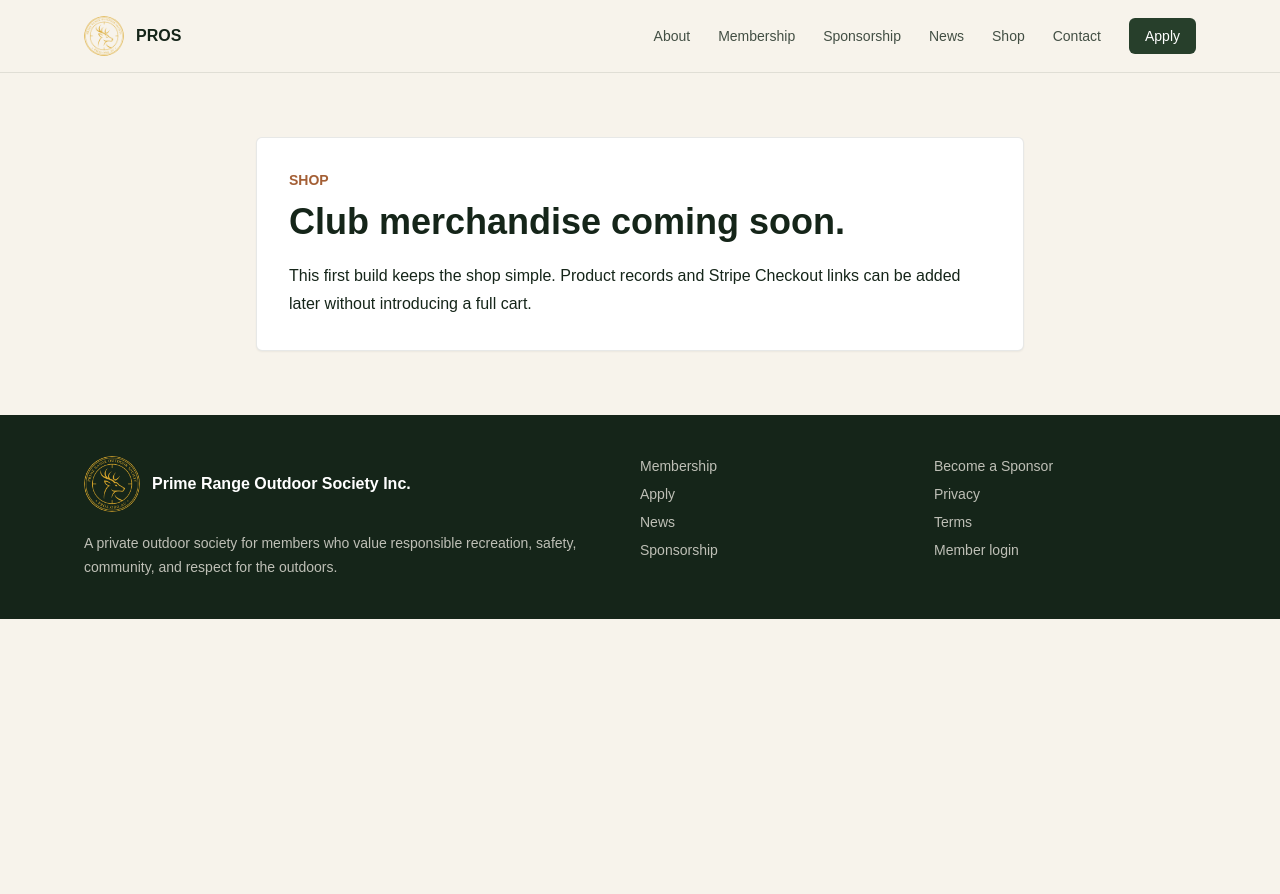
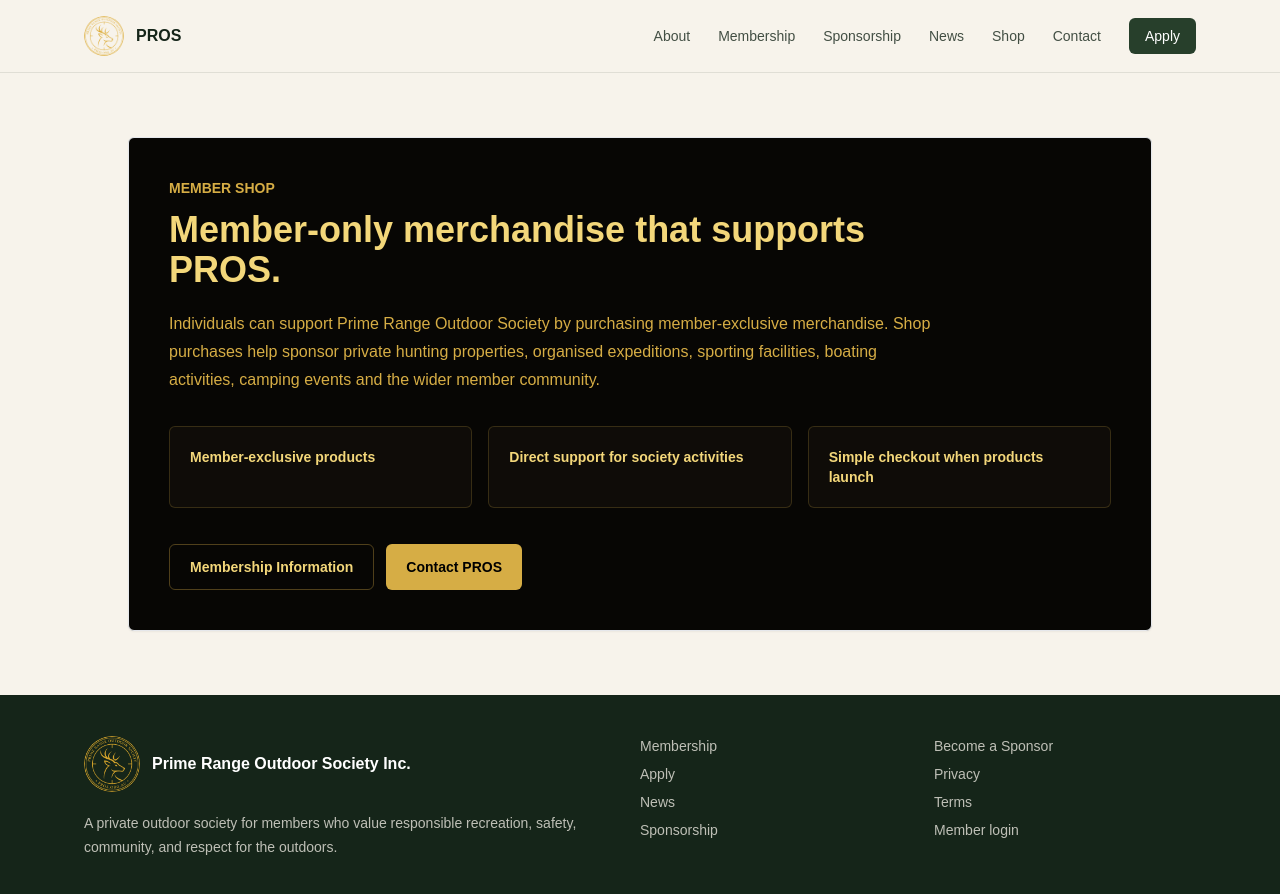
Before and after one commit to maxstillwell/pros, a Next.js app: page /shop in a window 1280 px wide. Shown: the top 894 px of the page. Before the commit the page ends 800 px from the top, so only its background shows below. Built offline with nearby package versions, Linux system fonts and the light colour scheme.

Commit message:
feat: refine black gold society messaging

```diff
--- a/app/page.tsx
+++ b/app/page.tsx
@@ -2,9 +2,18 @@ import Image from "next/image";
 import Link from "next/link";
 import { SiteShell } from "@/components/layout/site-shell";
 import { SponsorLogoMarquee } from "@/components/sponsors/sponsor-logo-marquee";
-import { LinkButton } from "@/components/ui/link-button";
 import { membershipSteps } from "@/lib/site-content";
 import { getSponsors } from "@/lib/sponsors";
+
+const societyFocus = [
+  "Private Hunting Properties",
+  "Organised Hunting Expeditions",
+  "Long Range Sporting Facilities",
+  "Private Boating Activities",
+  "Heritage Rural Experiences",
+  "Camping & Outdoor Events",
+  "Member Community",
+];
 
 export default async function HomePage() {
   const featuredSponsors = await getSponsors({ featuredOnly: true });
@@ -12,7 +21,7 @@ export default async function HomePage() {
   return (
     <SiteShell>
       <main>
-        <section className="relative flex min-h-[72svh] items-center overflow-hidden bg-forest-900 text-white">
+        <section className="relative flex min-h-[74svh] items-center overflow-hidden bg-[#070604] text-[#d6ad45]">
           <Image
             src="/images/pros-hero.png"
             alt="Open bushland and distant range at golden hour"
@@ -20,25 +29,44 @@ export default async function HomePage() {
             priority
             unoptimized
             sizes="100vw"
-            className="object-cover"
+            className="object-cover opacity-40"
           />
-          <div className="absolute inset-0 bg-forest-900/55" />
+          <div className="absolute inset-0 bg-gradient-to-r from-black via-black/88 to-black/52" />
           <div className="relative mx-auto w-full max-w-6xl px-5 py-20">
-            <p className="text-sm font-semibold uppercase text-stone/85">
-              Private outdoor society
+            <p className="text-sm font-semibold uppercase text-[#f1d991]/82">
+              Private member-only outdoor society
             </p>
-            <h1 className="mt-4 max-w-4xl text-5xl font-semibold leading-tight md:text-7xl">
-              Prime Range Outdoor Society Inc.
+            <h1 className="mt-4 max-w-4xl text-5xl font-semibold leading-tight text-[#f3d77a] md:text-7xl">
+              Prime Range Outdoor Society
             </h1>
-            <p className="mt-6 max-w-2xl text-lg leading-8 text-stone/90">
-              A private outdoor society for members who value responsible
-              recreation, safety, community, and respect for the outdoors.
+            <p className="mt-6 max-w-2xl text-lg leading-8 text-[#f6e8b5]/82">
+              A private membership society focused on hunting properties,
+              organised expeditions, sporting facilities, boating, rural
+              heritage, camping and member community.
             </p>
+            <div className="mt-8 grid max-w-4xl gap-3 sm:grid-cols-2 lg:grid-cols-3">
+              {societyFocus.map((item) => (
+                <div
+                  key={item}
+                  className="rounded-md border border-[#d6ad45]/25 bg-black/40 px-4 py-3 text-sm font-semibold text-[#f3d77a] shadow-sm backdrop-blur"
+                >
+                  {item}
+                </div>
+              ))}
+            </div>
             <div className="mt-9 flex flex-col gap-3 sm:flex-row">
-              <LinkButton href="/apply">Apply for Membership</LinkButton>
-              <LinkButton href="/news" variant="secondary">
-                Read Club News
-              </LinkButton>
+              <Link
+                href="/apply"
+                className="inline-flex min-h-11 items-center justify-center rounded-md bg-[#d6ad45] px-5 py-3 text-sm font-semibold text-black transition hover:bg-[#f3d77a]"
+              >
+                Apply for Membership
+              </Link>
+              <Link
+                href="/membership"
+                className="inline-flex min-h-11 items-center justify-center rounded-md border border-[#d6ad45]/40 px-5 py-3 text-sm font-semibold text-[#f3d77a] transition hover:bg-[#d6ad45] hover:text-black"
+              >
+                Membership Information
+              </Link>
             </div>
           </div>
         </section>
@@ -86,34 +114,27 @@ export default async function HomePage() {
           </div>
         </section>
 
-        <section className="bg-white px-5 py-16">
-          <div className="mx-auto grid max-w-6xl gap-8 md:grid-cols-3">
-            {[
-              {
-                title: "Responsible recreation",
-                body: "A club foundation built around safety, clear expectations, and care for outdoor spaces.",
-              },
-              {
-                title: "Community first",
-                body: "A private member environment for people who value practical support and shared standards.",
-              },
-              {
-                title: "Easy to maintain",
-                body: "The new website keeps the public pages, applications, and admin workflows simple.",
-              },
-            ].map((item) => (
+        <section className="bg-[#070604] px-5 py-16 text-[#d6ad45]">
+          <div className="mx-auto max-w-6xl">
+            <p className="text-sm font-semibold uppercase text-[#f1d991]/76">
+              Society focus
+            </p>
+            <h2 className="mt-3 max-w-3xl text-3xl font-semibold text-[#f3d77a]">
+              Built around private access, organised activities and a strong
+              member community.
+            </h2>
+            <div className="mt-8 grid gap-4 md:grid-cols-2 xl:grid-cols-4">
+              {societyFocus.map((item) => (
               <article
-                key={item.title}
-                className="rounded-md border border-forest-900/10 p-6"
+                key={item}
+                className="rounded-md border border-[#d6ad45]/20 bg-[#0f0c08] p-5"
               >
-                <h3 className="text-xl font-semibold text-forest-900">
-                  {item.title}
+                <h3 className="text-lg font-semibold text-[#f3d77a]">
+                  {item}
                 </h3>
-                <p className="mt-3 text-sm leading-6 text-forest-900/70">
-                  {item.body}
-                </p>
               </article>
             ))}
+            </div>
           </div>
         </section>
 
--- a/app/shop/page.tsx
+++ b/app/shop/page.tsx
@@ -1,18 +1,53 @@
 import { SiteShell } from "@/components/layout/site-shell";
+import Link from "next/link";
 
 export default function ShopPage() {
   return (
     <SiteShell>
       <main className="px-5 py-16">
-        <div className="mx-auto max-w-3xl rounded-md border border-forest-900/10 bg-white p-8 shadow-sm">
-          <p className="text-sm font-semibold uppercase text-clay">Shop</p>
-          <h1 className="mt-3 text-4xl font-semibold text-forest-900">
-            Club merchandise coming soon.
-          </h1>
-          <p className="mt-5 text-base leading-7 text-forest-900/72">
-            This first build keeps the shop simple. Product records and Stripe
-            Checkout links can be added later without introducing a full cart.
-          </p>
+        <div className="mx-auto max-w-5xl overflow-hidden rounded-md border border-[#d6ad45]/24 bg-[#070604] shadow-sm">
+          <div className="p-8 text-[#d6ad45] md:p-10">
+            <p className="text-sm font-semibold uppercase text-[#f1d991]/78">
+              Member shop
+            </p>
+            <h1 className="mt-3 max-w-3xl text-4xl font-semibold text-[#f3d77a]">
+              Member-only merchandise that supports PROS.
+            </h1>
+            <p className="mt-5 max-w-3xl text-base leading-7 text-[#f6e8b5]/78">
+              Individuals can support Prime Range Outdoor Society by purchasing
+              member-exclusive merchandise. Shop purchases help sponsor private
+              hunting properties, organised expeditions, sporting facilities,
+              boating activities, camping events and the wider member community.
+            </p>
+            <div className="mt-8 grid gap-4 md:grid-cols-3">
+              {[
+                "Member-exclusive products",
+                "Direct support for society activities",
+                "Simple checkout when products launch",
+              ].map((item) => (
+                <div
+                  key={item}
+                  className="rounded-md border border-[#d6ad45]/20 bg-[#0f0c08] p-5 text-sm font-semibold text-[#f3d77a]"
+                >
+                  {item}
+                </div>
+              ))}
+            </div>
+            <div className="mt-9 flex flex-col gap-3 sm:flex-row">
+              <Link
+                href="/membership"
+                className="inline-flex min-h-11 items-center justify-center rounded-md border border-[#d6ad45]/35 px-5 py-3 text-sm font-semibold text-[#f3d77a] transition hover:bg-[#d6ad45] hover:text-black"
+              >
+                Membership Information
+              </Link>
+              <Link
+                href="/contact?topic=shop"
+                className="inline-flex min-h-11 items-center justify-center rounded-md bg-[#d6ad45] px-5 py-3 text-sm font-semibold text-black transition hover:bg-[#f3d77a]"
+              >
+                Contact PROS
+              </Link>
+            </div>
+          </div>
         </div>
       </main>
     </SiteShell>
```
